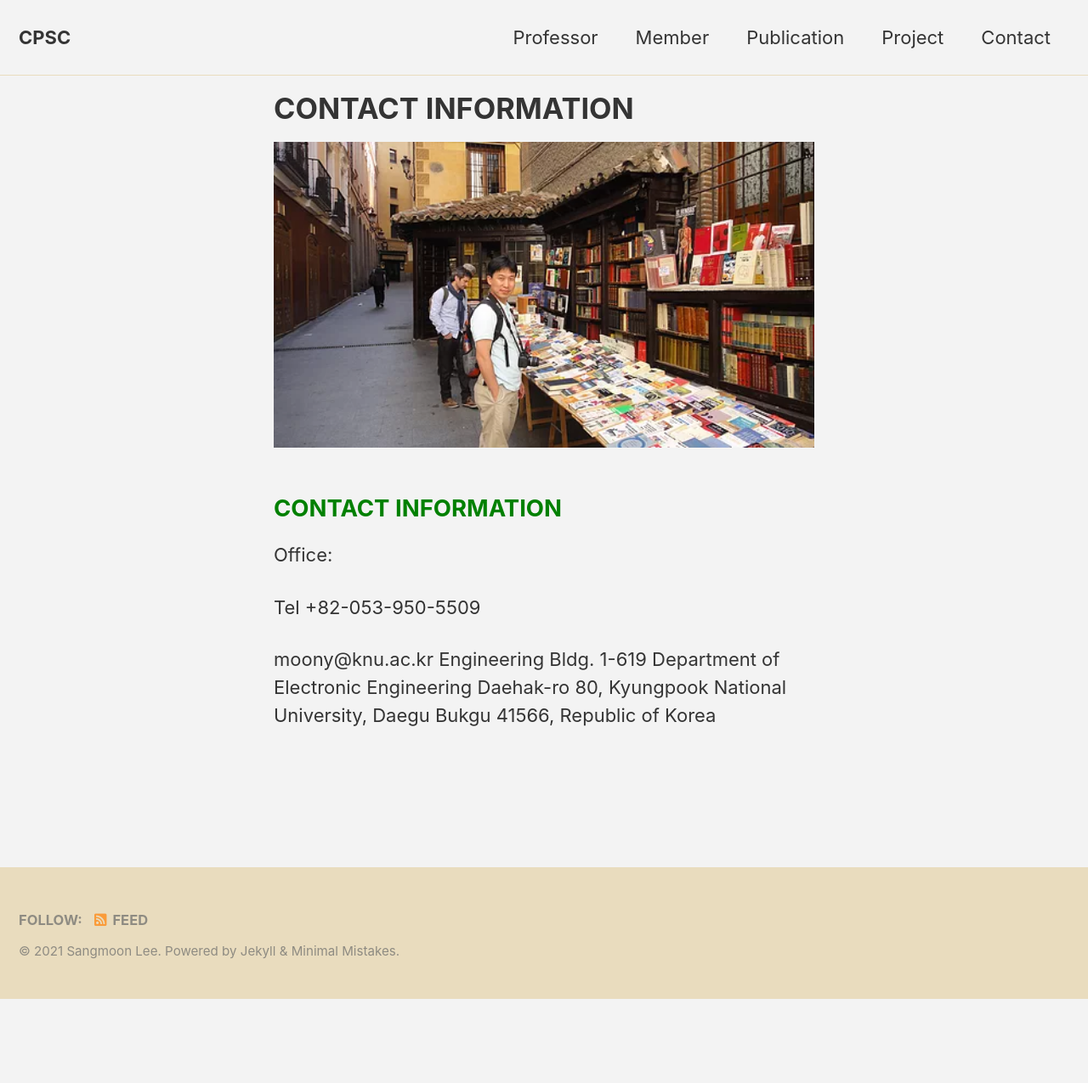
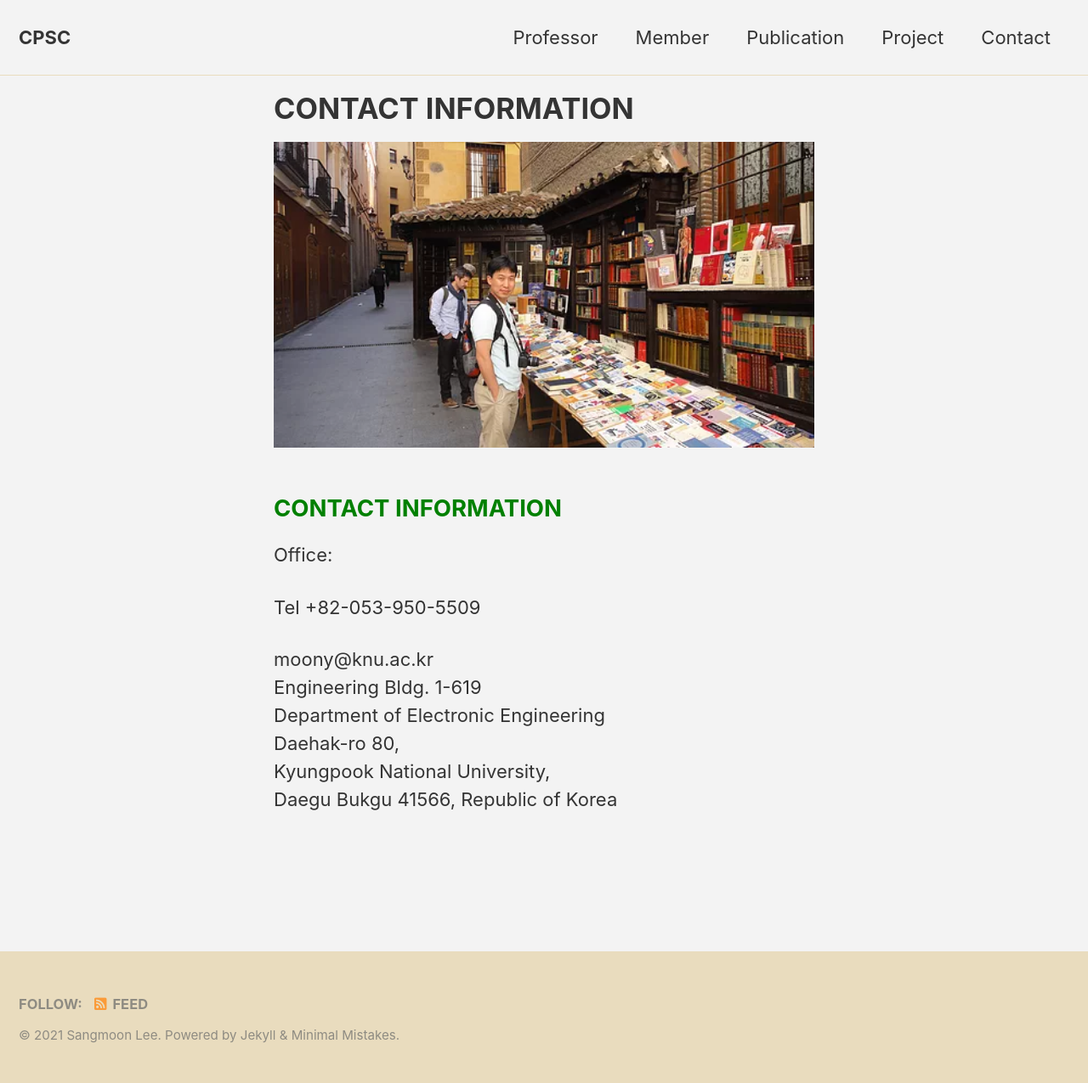
Before and after one commit to CPSC-LAB/CPSC-LAB.github.io, a Jekyll site: the page built from _pages/contact.md, in a window 1280 px wide. Shown: the whole page at 85% size. Built offline with Jekyll 4.4.1, drawn with Linux system fonts in a browser that asks for light colours; cached includes are drawn as plain includes; before the commit the page ends 1176 px from its top, so only the background shows below that.

```diff
--- a/_pages/contact.md
+++ b/_pages/contact.md
@@ -12,9 +12,9 @@ Office:
 
 Tel +82-053-950-5509
 
-moony@knu.ac.kr
-Engineering Bldg. 1-619
-Department of Electronic Engineering
-Daehak-ro 80,
-Kyungpook National University,
-Daegu Bukgu 41566, Republic of Korea
+moony@knu.ac.kr<br>
+Engineering Bldg. 1-619<br>
+Department of Electronic Engineering <br>
+Daehak-ro 80, <br>
+Kyungpook National University,<br>
+Daegu Bukgu 41566, Republic of Korea<br>
```
